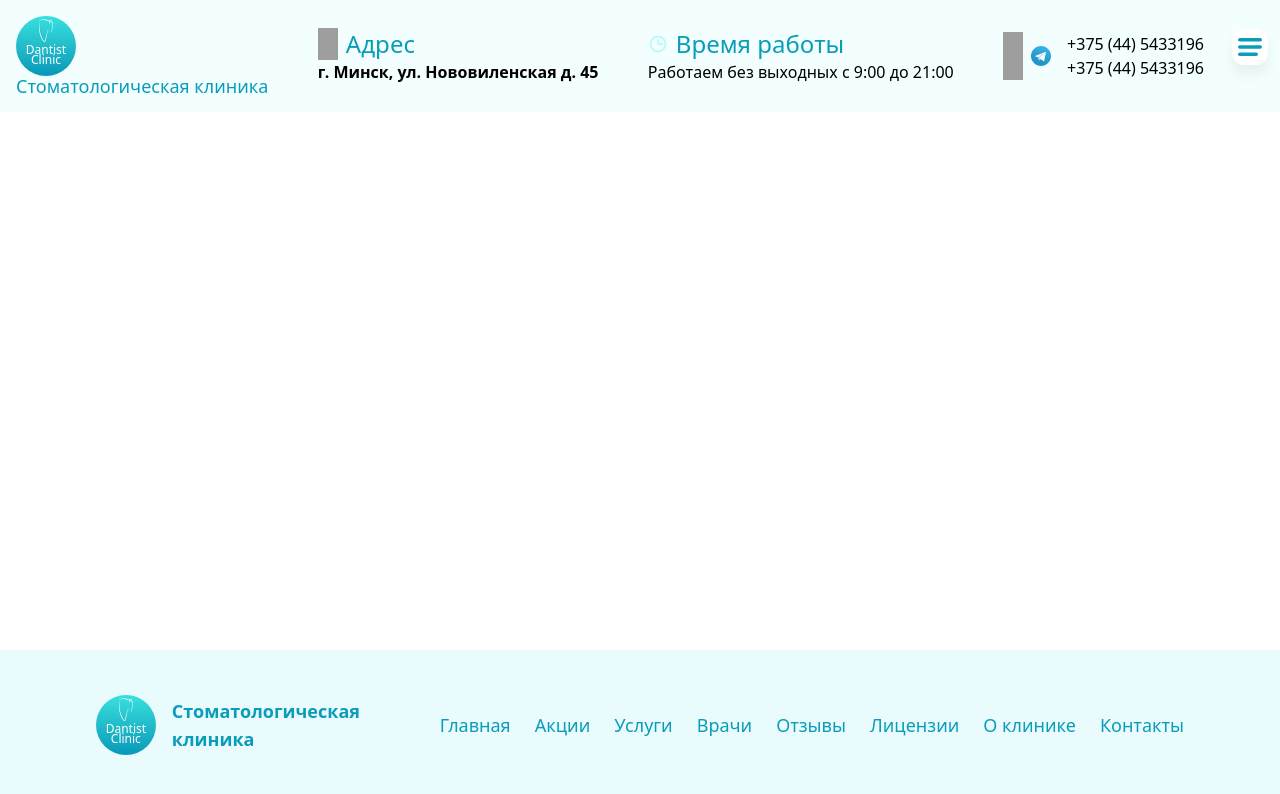
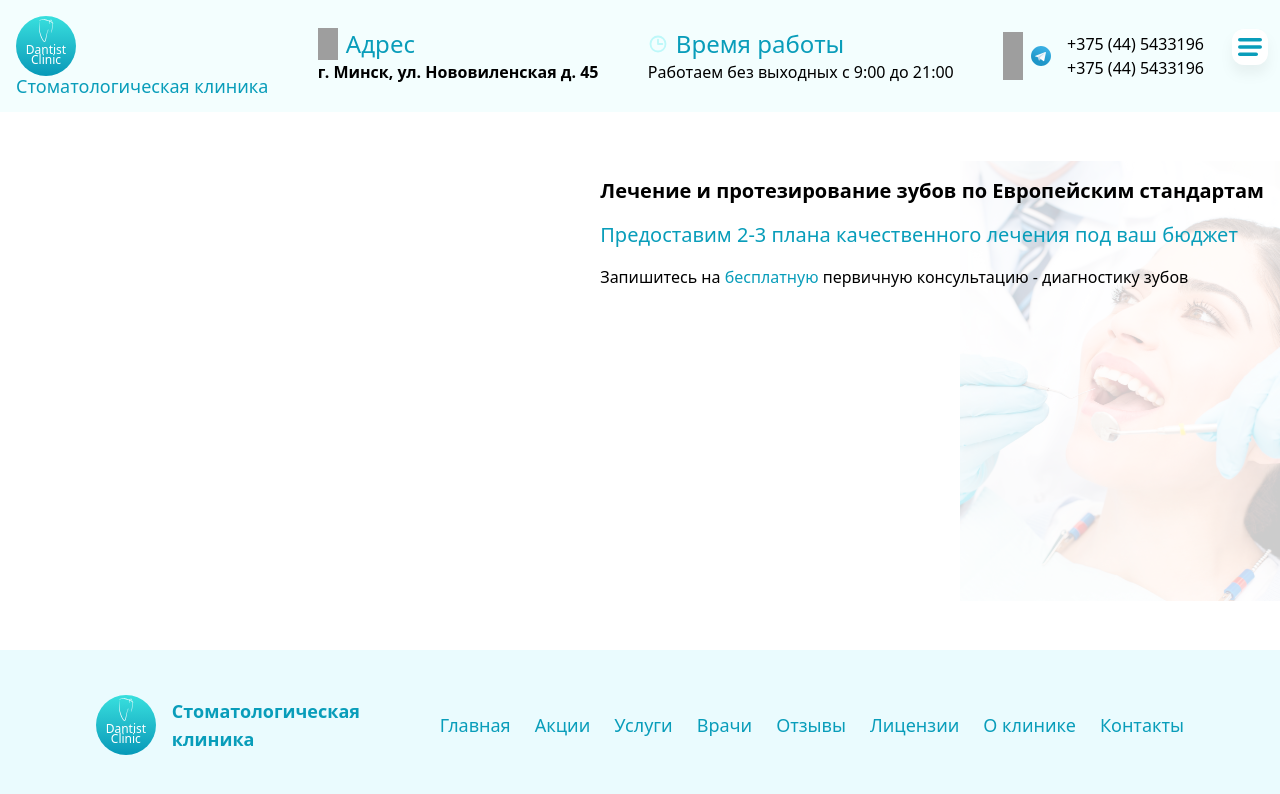
Before and after one commit to SergeyOstroukh/dantist, a Next.js app: page / in a window 1280 px wide. Shown: the top 794 px of the page. Built offline with nearby package versions, Linux system fonts and the light colour scheme; grey boxes are pictures that could not be loaded.

Commit message:
banner section

```diff
--- a/src/app/page.tsx
+++ b/src/app/page.tsx
@@ -1,11 +1,13 @@
 import Header from "@/components/header"
-import { Footer } from "@/components/footer"
+import {Footer} from "@/components/footer"
+import Main from "@/components/main";
 
 export default function Page() {
-  return (
-    <div className="flex flex-col justify-between w-full h-screen">
-      <Header />
-      <Footer />
-    </div>
-  )
+    return (
+        <div className="flex flex-col md:justify-between w-full h-screen">
+            <Header/>
+            <Main/>
+            <Footer/>
+        </div>
+    )
 }
--- a/src/components/header.tsx
+++ b/src/components/header.tsx
@@ -9,8 +9,8 @@ import WhatsApp from "../images/WhatsApp.svg"
 
 const Header = () => {
   return (
-    <div className="flex bg-[#F3FEFE]">
-      <div className="flex flex-1 p-4 justify-between min-w-[300px] items-center">
+    <div className="flex bg-[#F3FEFE] min-w-[300px]">
+      <div className="flex flex-1 p-4 justify-between  items-center">
         <div className="flex flex-col">
           <div className="flex flex-col lg:flex text-white items-center justify-end pb-2 text-xs h-[60px] w-[60px] bg-gradient-to-b from-[#38E0DE] to-[#0699B8] rounded-full">
             <Image
--- /dev/null
+++ b/src/components/main.tsx
@@ -0,0 +1,20 @@
+import React from 'react';
+import Image from "next/image";
+import banner360 from "../images/banner360.svg"
+
+const Main = () => {
+    return (
+        <div className='flex justify-end w-full min-w-[300px]'>
+            <div className='relative'>
+                <Image className='' src={banner360} alt='MainBaner' width={320} height={440}/>
+            </div>
+            <div className='flex flex-col absolute p-4 gap-4'>
+                <div className='font-bold text-xl'>Лечение и протезирование зубов по Европейским стандартам</div>
+                <div className='text-xl text-[#099DBA]'>Предоставим 2-3 плана качественного лечения под ваш бюджет</div>
+                <div className='font-light'>Запишитесь на <span className='text-[#099DBA]'>бесплатную</span> первичную консультацию - диагностику зубов</div>
+            </div>
+        </div>
+    );
+};
+
+export default Main;
```
Also changed, not shown: src/images/MainBaner.svg (added), src/images/banner360.svg (added).
